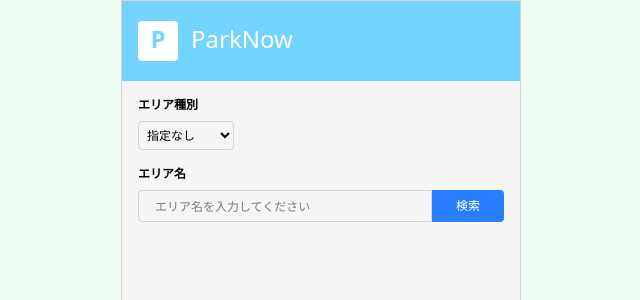
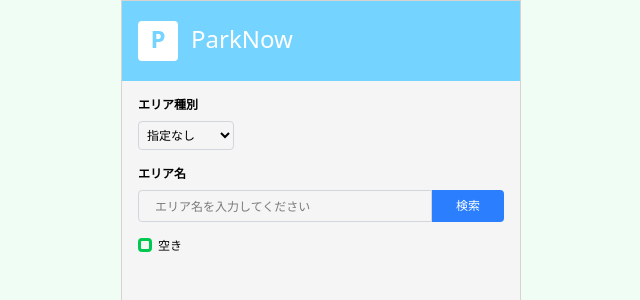
Before and after one commit to PlasticPlactice/summer_hackathon_a, a Next.js app in the folder frontend/: page / in a window 1280 px wide. Shown: the top 300 px of the page, without its empty margins (319-959 px from the left). Built offline with nearby package versions, Linux system fonts and the light colour scheme.

Commit message:
凡例作成途中

```diff
--- a/frontend/src/app/page.tsx
+++ b/frontend/src/app/page.tsx
@@ -6,8 +6,10 @@ export default function Home() {
     <div className="bg-green-50">
       <BaseScreen>
         <Header />
-        <main className="p-4">
+        <main className="p-4 flex flex-col gap-4">
+          {/* 検索欄 */}
           <div className="search flex flex-col gap-4">
+            {/* エリア種別の選択 */}
             <div className="type-selection flex flex-col gap-2">
               <h3 className="text-xs font-bold">エリア種別</h3>
               <select className="type-select text-xs border rounded-sm p-1 border-gray-300 w-24">
@@ -16,6 +18,7 @@ export default function Home() {
                 <option value="PA">PA</option>
               </select>
             </div>
+            {/* エリア名の入力 */}
             <div className="search-box flex flex-col gap-2">
               <h3 className="text-xs font-bold">エリア名</h3>
               <div className="search-container flex items-center">
@@ -31,6 +34,12 @@ export default function Home() {
               </div>
             </div>
           </div>
+          <div className="explanatory-notes flex gap-5">
+            <div className="note flex gap-1.5">
+              <div className="w-3.5 h-3.5 rounded-sm border-3 border-green-500"></div>
+              <p className="text-xs">空き</p>
+            </div>
+          </div>
         </main>
       </BaseScreen>
     </div>
```
